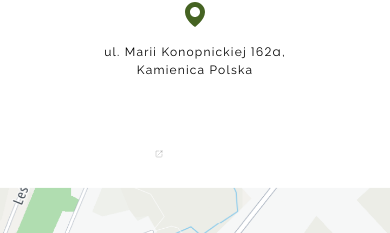
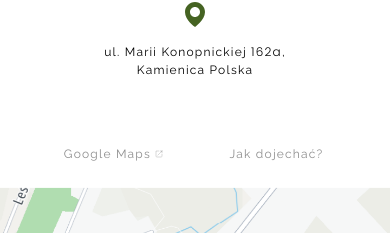
Before and after one commit to alex-svrdnk/valenta, a website: page o_nas.html in a window 390 px wide. Shown: the part 955-1188 px from the top of the page. Drawn offline with Linux system fonts and the light colour scheme.

Commit message:
return buttons

```diff
--- a/o_nas.css
+++ b/o_nas.css
@@ -418,6 +418,9 @@ section{
             padding: 20px 0;
             color: rgba(255, 255, 255, 0.3);
             text-align: center;
+            a{
+                color: var(--grayText) !important;
+            }
         }
     }
 
```
